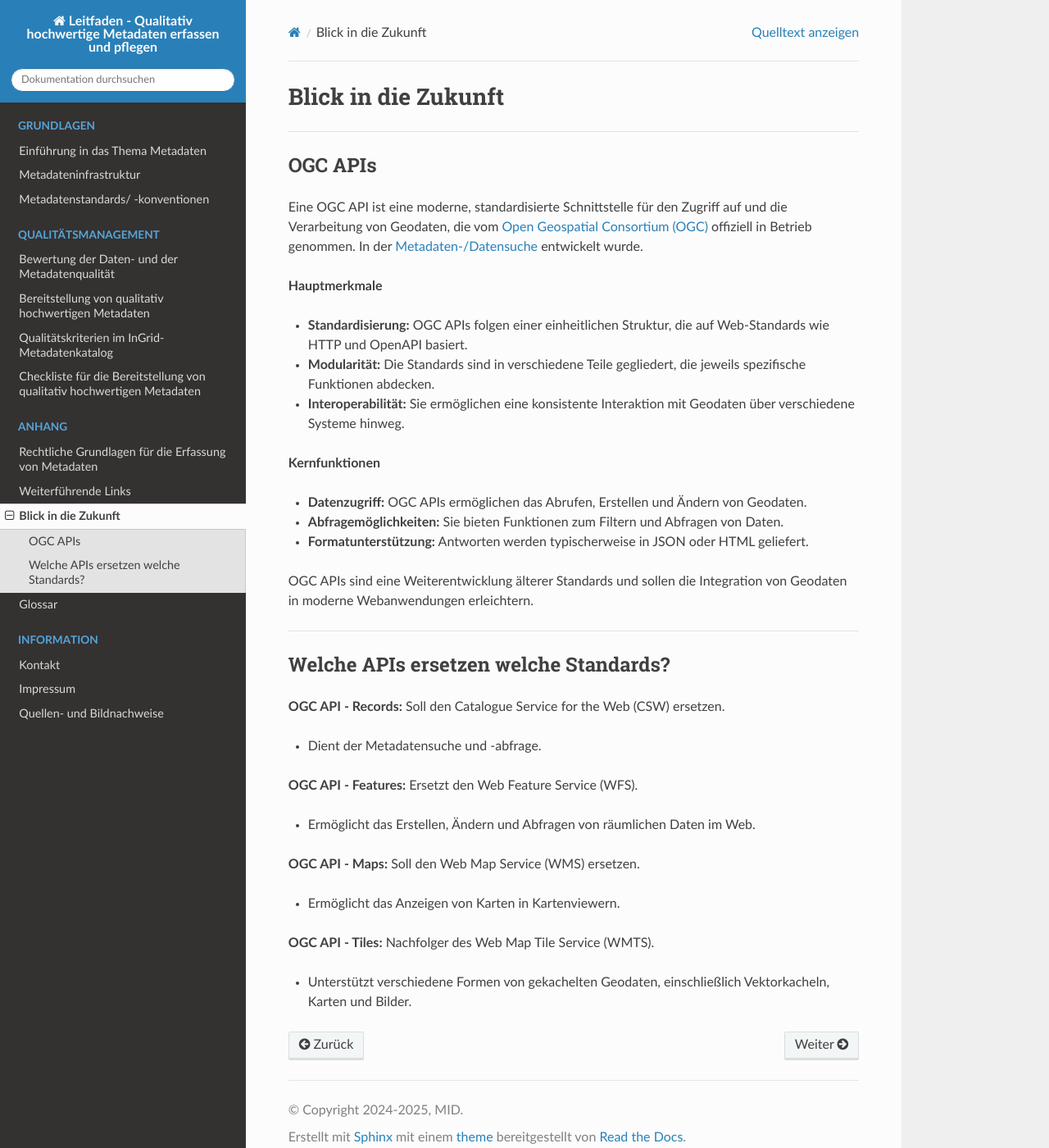
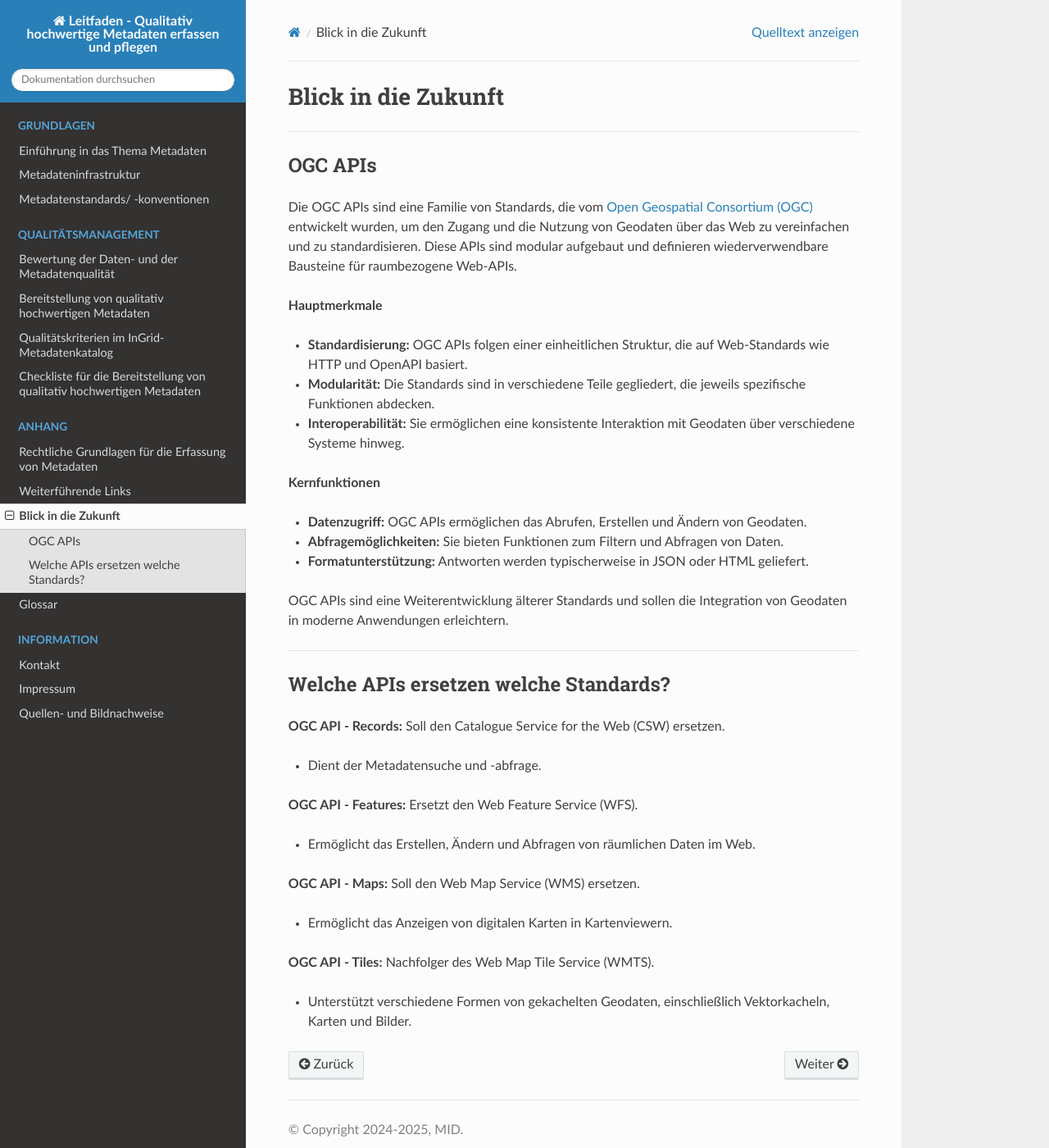
Before and after one commit to tomiwo/ingrid-mdk-st-high-quality-metadata, a Sphinx documentation site: the page built from docs/anhang/zukunft.rst, in a window 1280 px wide and 1400 px high. Shown: the whole window at 82% size. Built offline with Sphinx 7.4.7 and the Read the Docs theme 3.1.0, drawn with Linux system fonts in a browser that asks for light colours.

Commit message:
Update zukunft.rst

```diff
--- a/docs/anhang/zukunft.rst
+++ b/docs/anhang/zukunft.rst
@@ -8,7 +8,7 @@ Blick in die Zukunft
 OGC APIs
 --------
 
-Eine OGC API ist eine moderne, standardisierte Schnittstelle für den Zugriff auf und die Verarbeitung von Geodaten, die vom `Open Geospatial Consortium (OGC) <https://ogcapi.ogc.org/#standards>`_ offiziell in Betrieb genommen. In der `Metadaten-/Datensuche <https://umwelt.info/de/suche>`_ entwickelt wurde.
+Die OGC APIs sind eine Familie von Standards, die vom `Open Geospatial Consortium (OGC) <https://ogcapi.ogc.org/#standards>`_ entwickelt wurden, um den Zugang und die Nutzung von Geodaten über das Web zu vereinfachen und zu standardisieren. Diese APIs sind modular aufgebaut und definieren wiederverwendbare Bausteine für raumbezogene Web-APIs.
 
 **Hauptmerkmale**
 
@@ -22,7 +22,7 @@ Eine OGC API ist eine moderne, standardisierte Schnittstelle für den Zugriff au
 - **Abfragemöglichkeiten:** Sie bieten Funktionen zum Filtern und Abfragen von Daten.
 - **Formatunterstützung:** Antworten werden typischerweise in JSON oder HTML geliefert.
 
-OGC APIs sind eine Weiterentwicklung älterer Standards und sollen die Integration von Geodaten in moderne Webanwendungen erleichtern.
+OGC APIs sind eine Weiterentwicklung älterer Standards und sollen die Integration von Geodaten in moderne Anwendungen erleichtern.
 
 
 ---------------------------------------------------------------------------------------------
@@ -42,7 +42,7 @@ Welche APIs ersetzen welche Standards?
 
 **OGC API - Maps:** Soll den Web Map Service (WMS) ersetzen.
 
-- Ermöglicht das Anzeigen von Karten in Kartenviewern.
+- Ermöglicht das Anzeigen von digitalen Karten in Kartenviewern.
 
 **OGC API - Tiles:** Nachfolger des Web Map Tile Service (WMTS).
 
```
